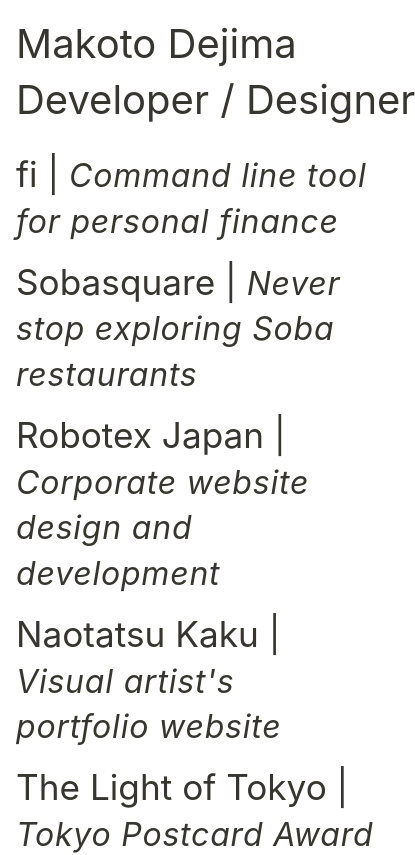
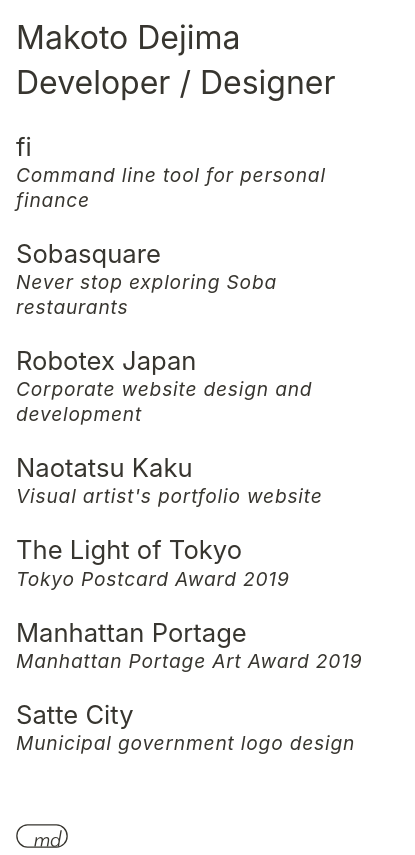
Before and after one commit to makotodejima/makoto.io, a Next.js app: page / in a window 390 px wide. Shown: the top 855 px of the page, 415 px wide, since content can reach past the window. Built offline with nearby package versions, Linux system fonts and the light colour scheme.

Commit message:
chore: mobile

```diff
--- a/pages/index.tsx
+++ b/pages/index.tsx
@@ -15,37 +15,38 @@
         </h1>
         <Link href="https://github.com/makotodejima/fi" passHref>
           <a className="home-a">
-            fi | <i>Command line tool for personal finance</i>
+            fi <Pipe /> <i>Command line tool for personal finance</i>
           </a>
         </Link>
         <Link href="https://soba.madmak.me" passHref>
           <a className="home-a">
-            Sobasquare | <i>Never stop exploring Soba restaurants</i>
+            Sobasquare <Pipe /> <i>Never stop exploring Soba restaurants</i>
           </a>
         </Link>
         <Link href="/robotex" passHref>
           <a className="home-a">
-            Robotex Japan | <i>Corporate website design and development</i>
+            Robotex Japan <Pipe />{" "}
+            <i>Corporate website design and development</i>
           </a>
         </Link>
         <Link href="https://naotatsukaku.com/" passHref>
           <a className="home-a">
-            Naotatsu Kaku | <i>Visual artist's portfolio website</i>
+            Naotatsu Kaku <Pipe /> <i>Visual artist's portfolio website</i>
           </a>
         </Link>
         <Link href="/the_light_of_tokyo" passHref>
           <a className="home-a">
-            The Light of Tokyo | <i>Tokyo Postcard Award 2019</i>
+            The Light of Tokyo <Pipe /> <i>Tokyo Postcard Award 2019</i>
           </a>
         </Link>
         <Link href="/manhattan_portage" passHref>
           <a className="home-a">
-            Manhattan Portage | <i>Manhattan Portage Art Award 2019</i>
+            Manhattan Portage <Pipe /> <i>Manhattan Portage Art Award 2019</i>
           </a>
         </Link>
         <Link href="/satte_city" passHref>
           <a className="home-a">
-            Satte City | <i>Municipal government logo design</i>
+            Satte City <Pipe /> <i>Municipal government logo design</i>
           </a>
         </Link>
         <Footer />
@@ -53,3 +54,5 @@
     </div>
   );
 }
+
+const Pipe = () => <span className="home-pipe">|</span>;
--- a/styles/globals.css
+++ b/styles/globals.css
@@ -1,6 +1,5 @@
 html,
 body {
-  /* height: 100vh; */
   padding: 0;
   margin: 0;
   font-family: "Baskerville", "New York Medium", -apple-system,
@@ -51,6 +50,26 @@
   letter-spacing: 0.8px;
 }
 
+@media (max-width: 520px) {
+  .home-heading-1 {
+    font-size: 2rem;
+  }
+
+  .home-a {
+    font-size: 1.6rem;
+    margin: 24px 0;
+  }
+
+  .home-pipe {
+    display: none;
+  }
+
+  .home-a i {
+    display: block;
+    font-size: 1.2rem;
+  }
+}
+
 footer {
   display: flex;
   flex-direction: column;
```
